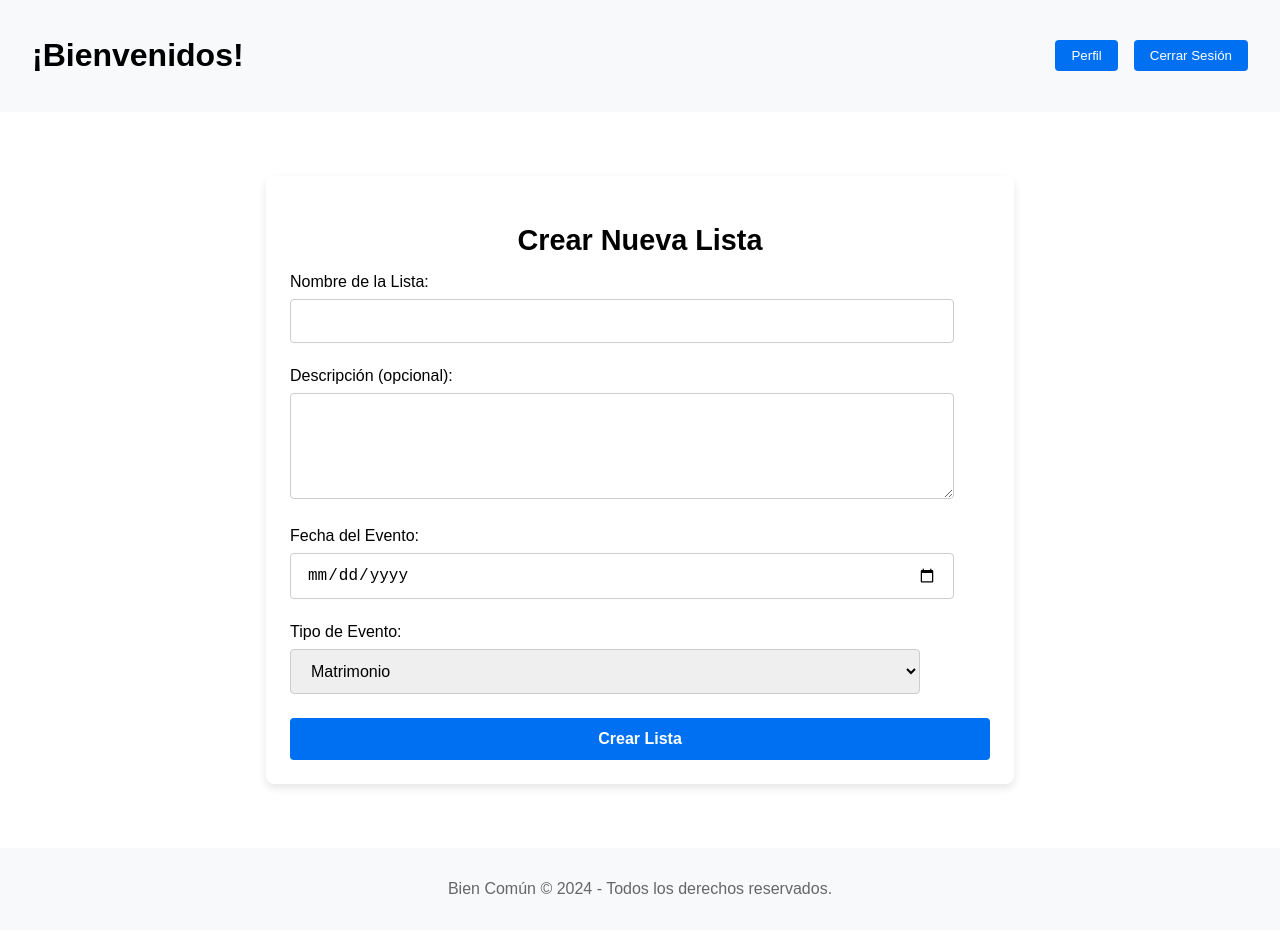
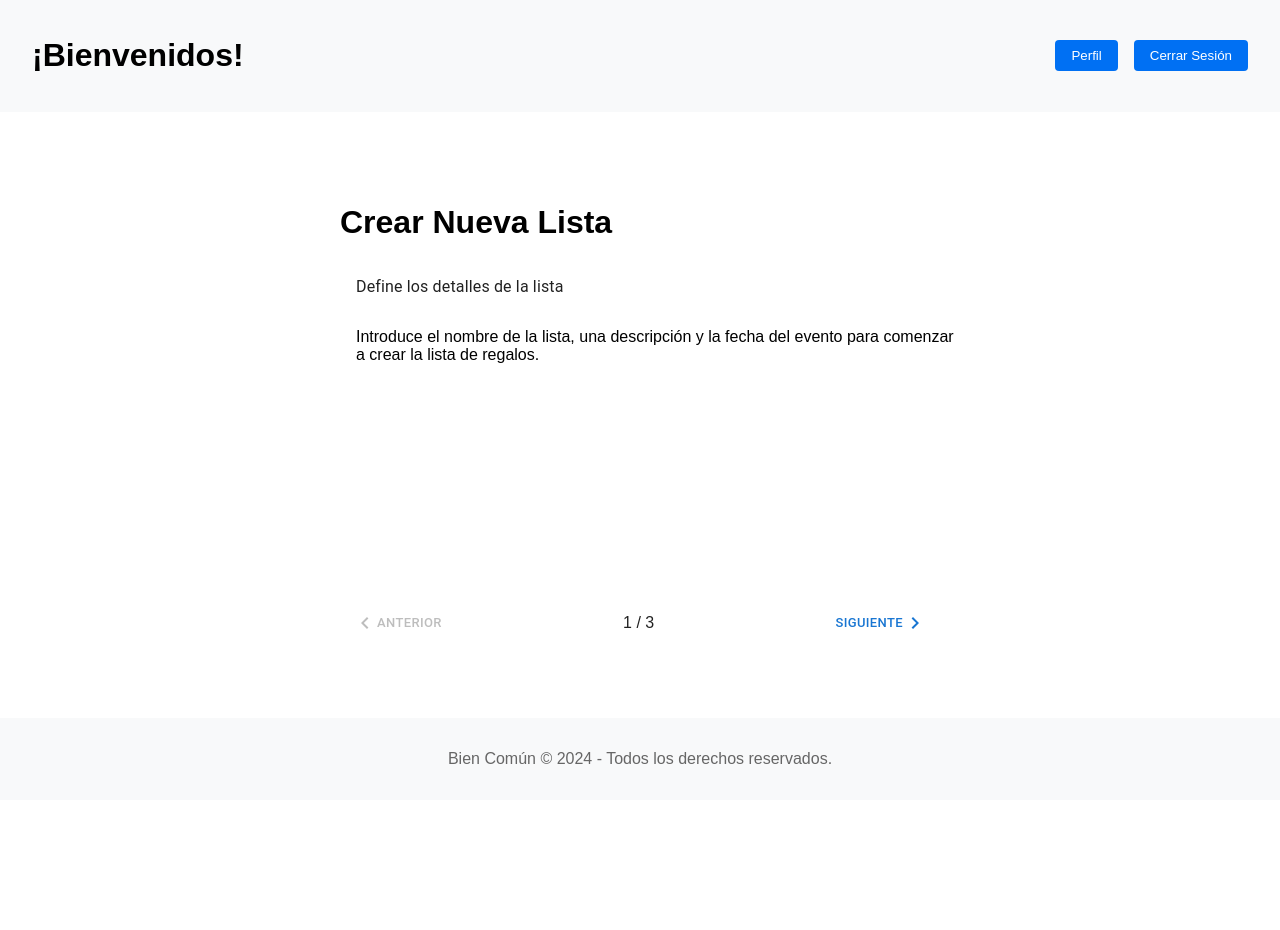
Before and after one commit to CarlosRichterR/bien-comun-web, a Next.js app: page /dashboard/create-list in a window 1280 px wide. After the commit the page ends 800 px from the top, so only its background shows below. Built offline with nearby package versions, Linux system fonts and the light colour scheme.

Commit message:
WIP STEPPER

```diff
--- a/src/app/dashboard/create-list/page.tsx
+++ b/src/app/dashboard/create-list/page.tsx
@@ -1,185 +1,14 @@
-"use client";
+import React from 'react';
+import StepperComponent from '../../../components/StepperComponent';
 
-import { useState } from "react";
-import { useRouter } from "next/navigation";
-
-export default function CreateListPage() {
-    const router = useRouter();
-    const [listName, setListName] = useState("");
-    const [description, setDescription] = useState("");
-    const [eventDate, setEventDate] = useState("");
-    const [eventType, setEventType] = useState("Matrimonio"); // Default value
-    const [errorMessage, setErrorMessage] = useState("");
-    const [isLoading, setIsLoading] = useState(false);
-
-    const handleSubmit = async (e: React.FormEvent) => {
-        e.preventDefault();
-
-        if (!listName) {
-            setErrorMessage("El nombre de la lista es obligatorio.");
-            return;
-        }
-
-        setIsLoading(true);
-        setErrorMessage("");
-
-        try {
-            const response = await fetch(`${process.env.API_URL}/api/lists`, {
-                method: "POST",
-                headers: {
-                    "Content-Type": "application/json",
-                },
-                body: JSON.stringify({
-                    name: listName,
-                    description,
-                    eventDate,
-                    eventType,
-                }),
-            });
-
-            if (response.ok) {
-                router.push("/dashboard/view-lists"); // Redirige a las listas creadas
-            } else {
-                const errorData = await response.json();
-                setErrorMessage(errorData.message || "Error al crear la lista.");
-            }
-        } catch (error) {
-            setErrorMessage("Error al conectar con el servidor. Inténtalo de nuevo.");
-        } finally {
-            setIsLoading(false);
-        }
-    };
-
+const CreateListPage = () => {
     return (
-        <div style={styles.container}>
-            <h2 style={styles.title}>Crear Nueva Lista</h2>
-            {errorMessage && <p style={styles.error}>{errorMessage}</p>}
-            <form onSubmit={handleSubmit} style={styles.form}>
-                <div style={styles.field}>
-                    <label htmlFor="listName" style={styles.label}>
-                        Nombre de la Lista:
-                    </label>
-                    <input
-                        id="listName"
-                        type="text"
-                        value={listName}
-                        onChange={(e) => setListName(e.target.value)}
-                        style={styles.input}
-                        required
-                    />
-                </div>
-                <div style={styles.field}>
-                    <label htmlFor="description" style={styles.label}>
-                        Descripción (opcional):
-                    </label>
-                    <textarea
-                        id="description"
-                        value={description}
-                        onChange={(e) => setDescription(e.target.value)}
-                        style={styles.textarea}
-                    />
-                </div>
-                <div style={styles.field}>
-                    <label htmlFor="eventDate" style={styles.label}>
-                        Fecha del Evento:
-                    </label>
-                    <input
-                        id="eventDate"
-                        type="date"
-                        value={eventDate}
-                        onChange={(e) => setEventDate(e.target.value)}
-                        style={styles.input}
-                    />
-                </div>
-                <div style={styles.field}>
-                    <label htmlFor="eventType" style={styles.label}>
-                        Tipo de Evento:
-                    </label>
-                    <select
-                        id="eventType"
-                        value={eventType}
-                        onChange={(e) => setEventType(e.target.value)}
-                        style={styles.select}
-                    >
-                        <option value="Matrimonio">Matrimonio</option>
-                        <option value="Cumpleaños">Cumpleaños</option>
-                        <option value="Baby Shower">Baby Shower</option>
-                        <option value="Otro">Otro</option>
-                    </select>
-                </div>
-                <button type="submit" style={styles.button} disabled={isLoading}>
-                    {isLoading ? "Guardando..." : "Crear Lista"}
-                </button>
-            </form>
+        <div>
+            <h1>Crear Nueva Lista</h1>
+            <StepperComponent />
+            {/* Aquí podrías agregar el formulario o cualquier otro contenido necesario */}
         </div>
     );
-}
+};
 
-const styles: { [key: string]: React.CSSProperties } = {
-    container: {
-        maxWidth: "900px", // Aumentamos el ancho del contenedor
-        minWidth: "700px",
-        margin: "2rem auto",
-        padding: "1.5rem",
-        backgroundColor: "#fff",
-        boxShadow: "0 4px 8px rgba(0,0,0,0.1)",
-        borderRadius: "8px",
-        textAlign: "center",
-    },
-    title: {
-        fontSize: "1.8rem",
-        fontWeight: 700,
-        marginBottom: "1rem",
-    },
-    error: {
-        color: "red",
-        marginBottom: "1rem",
-    },
-    form: {
-        display: "flex",
-        flexDirection: "column",
-        gap: "1.5rem", // Espaciado uniforme entre campos
-    },
-    field: {
-        textAlign: "left" ,
-    },
-    label: {
-        display: "block",
-        marginBottom: "0.5rem",
-        fontSize: "1rem",
-        fontWeight: 500,
-    },
-    input: {
-        width: "90%",
-        padding: "0.75rem 1rem", // Ajuste del padding
-        border: "1px solid #ccc",
-        borderRadius: "4px",
-        fontSize: "1rem",
-    },
-    textarea: {
-        width: "90%",
-        padding: "0.75rem 1rem", // Ajuste del padding para consistencia
-        border: "1px solid #ccc",
-        borderRadius: "4px",
-        fontSize: "1rem",
-        minHeight: "80px",
-    },
-    select: {
-        width: "90%",
-        padding: "0.75rem 1rem", // Ajuste del padding para consistencia
-        border: "1px solid #ccc",
-        borderRadius: "4px",
-        fontSize: "1rem",
-    },
-    button: {
-        padding: "0.75rem 1rem", // Consistencia con los campos
-        backgroundColor: "#0070f3",
-        color: "white",
-        border: "none",
-        borderRadius: "4px",
-        fontSize: "1rem",
-        fontWeight: 600,
-        cursor: "pointer",
-        textAlign: "center" as "center",
-    },
-};
+export default CreateListPage;
--- /dev/null
+++ b/src/components/StepperComponent.tsx
@@ -0,0 +1,92 @@
+
+'use client';
+
+import * as React from 'react';
+import Box from '@mui/material/Box';
+import { useTheme } from '@mui/material/styles';
+import MobileStepper from '@mui/material/MobileStepper';
+import Paper from '@mui/material/Paper';
+import Typography from '@mui/material/Typography';
+import Button from '@mui/material/Button';
+import KeyboardArrowLeft from '@mui/icons-material/KeyboardArrowLeft';
+import KeyboardArrowRight from '@mui/icons-material/KeyboardArrowRight';
+
+const steps = [
+    {
+        label: 'Define los detalles de la lista',
+        description: `Introduce el nombre de la lista, una descripción y la fecha del evento para comenzar a crear la lista de regalos.`,
+    },
+    {
+        label: 'Agrega categorías de regalos',
+        description: 'Añade categorías para organizar los regalos que los usuarios podrán elegir.',
+    },
+    {
+        label: 'Revisa y publica la lista',
+        description: `Revisa la información ingresada y publica la lista para que los invitados puedan ver y aportar.`,
+    },
+];
+
+export default function StepperComponent() {
+    const theme = useTheme();
+    const [activeStep, setActiveStep] = React.useState(0);
+    const maxSteps = steps.length;
+
+    const handleNext = () => {
+        setActiveStep((prevActiveStep) => prevActiveStep + 1);
+    };
+
+    const handleBack = () => {
+        setActiveStep((prevActiveStep) => prevActiveStep - 1);
+    };
+
+    return (
+        <Box sx={{ maxWidth: 600, flexGrow: 1 }}>
+            <Paper
+                square
+                elevation={0}
+                sx={{
+                    display: 'flex',
+                    alignItems: 'center',
+                    height: 50,
+                    pl: 2,
+                    bgcolor: 'background.default',
+                }}
+            >
+                <Typography>{steps[activeStep].label}</Typography>
+            </Paper>
+            <Box sx={{ height: 255, maxWidth: 600, width: '100%', p: 2 }}>
+                {steps[activeStep].description}
+            </Box>
+            <MobileStepper
+                variant="text"
+                steps={maxSteps}
+                position="static"
+                activeStep={activeStep}
+                nextButton={
+                    <Button
+                        size="small"
+                        onClick={handleNext}
+                        disabled={activeStep === maxSteps - 1}
+                    >
+                        Siguiente
+                        {theme.direction === 'rtl' ? (
+                            <KeyboardArrowLeft />
+                        ) : (
+                            <KeyboardArrowRight />
+                        )}
+                    </Button>
+                }
+                backButton={
+                    <Button size="small" onClick={handleBack} disabled={activeStep === 0}>
+                        {theme.direction === 'rtl' ? (
+                            <KeyboardArrowRight />
+                        ) : (
+                            <KeyboardArrowLeft />
+                        )}
+                        Anterior
+                    </Button>
+                }
+            />
+        </Box>
+    );
+}
```
Also changed, not shown: package.json (+10 -6 lines).
